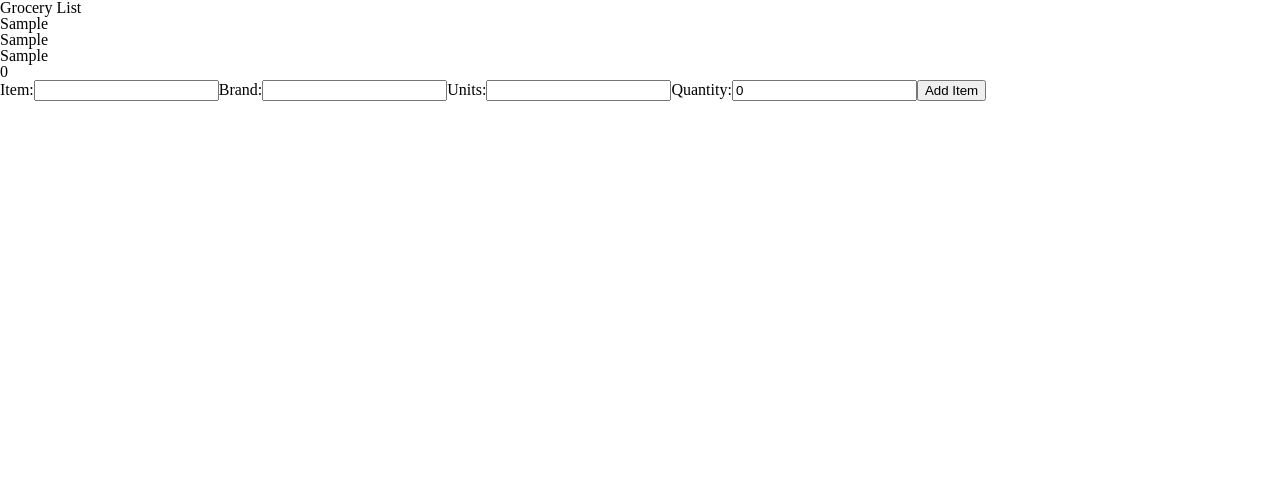
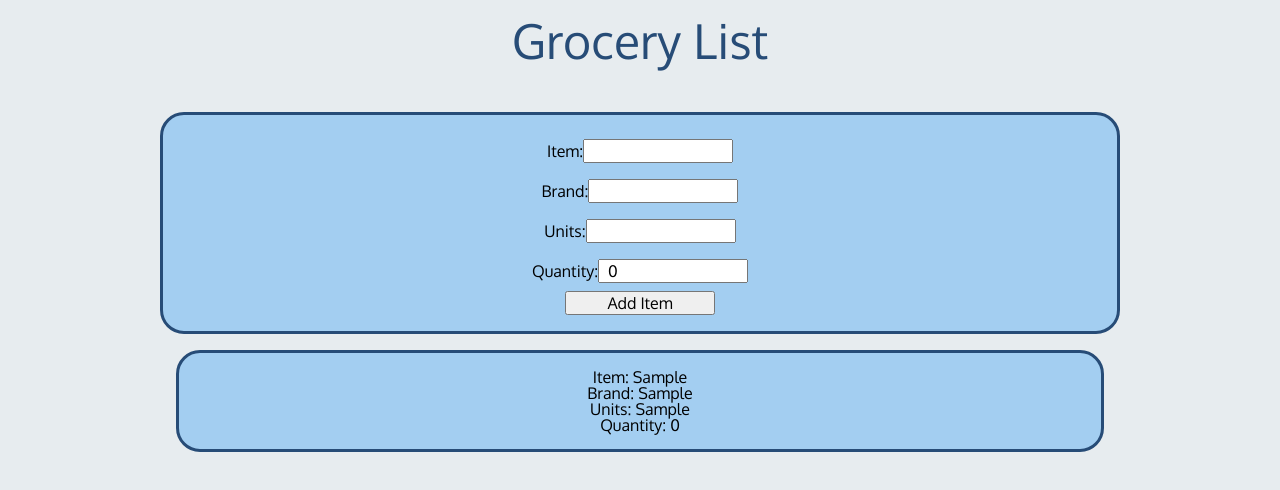
Before and after one commit to ryreiterman/react-groceries, a React app: page / in a window 1280 px wide. Both pictures are taken after typing "Sample", "Sample", "Sample" into the empty fields and a click on the button "Add Item". Built offline with nearby package versions, Linux system fonts and the light colour scheme.

Commit message:
Added basic styles

```diff
--- a/src/components/App.js
+++ b/src/components/App.js
@@ -34,28 +34,7 @@ export default function App(props) {
 		<div>
 			<h1>Grocery List</h1>
 
-			{/* <ul>
-				{groceryList.map(item => {
-					return <li>{item.brand}</li>;
-				})}
-			</ul> */}
-
-			<ul id="grocery-list">
-				{groceryList?.length
-					? groceryList.map((item, i) => {
-							return (
-								<>
-									<li key={item.item + '_' + i}>{item.item}</li>
-									<li key={item.brand + '_' + i}>{item.brand}</li>
-									<li key={item.units + '_' + i}>{item.units}</li>
-									<li key={item.quantity + '_' + i}>{item.quantity}</li>
-								</>
-							);
-					  })
-					: ''}
-			</ul>
-
-			<form className="task-form" onSubmit={addGrocery}>
+			<form className="grocery-form" onSubmit={addGrocery}>
 				<label htmlFor="item">
 					<span>Item:</span>
 					<input
@@ -94,6 +73,23 @@ export default function App(props) {
 				</label>
 				<button type="submit">Add Item</button>
 			</form>
+
+			<div id="grocery-list">
+				{groceryList?.length
+					? groceryList.map((item, i) => {
+							return (
+								<div className="grocery-item">
+									<div key={item.item + '_' + i}>Item: {item.item}</div>
+									<div key={item.brand + '_' + i}>Brand: {item.brand}</div>
+									<div key={item.units + '_' + i}>Units: {item.units}</div>
+									<div key={item.quantity + '_' + i}>
+										Quantity: {item.quantity}
+									</div>
+								</div>
+							);
+					  })
+					: ''}
+			</div>
 		</div>
 	);
 }
--- a/src/scss/styles.scss
+++ b/src/scss/styles.scss
@@ -1,2 +1,58 @@
-@import url("https://fonts.googleapis.com/css?family=Roboto:100,300,400,500,700");
+@import url('https://fonts.googleapis.com/css2?family=Oxygen&display=swap');
 @import "reset";
+
+html {
+  box-sizing: border-box;
+}
+*, *:before, *:after {
+  box-sizing: inherit;
+}
+
+body {
+  width: 75%;
+  margin: 1em auto;
+  background-color: #e7ecef;
+  font-family: 'Oxygen', sans-serif;
+}
+
+h1 {
+  font-size: 3rem;
+  text-align: center;
+  margin-bottom: 1em;
+  color: #274c77;
+}
+
+button, input {
+  font-family: inherit;
+  font-size: 100%;
+  width: 150px;
+  padding: 0 .5em;
+  margin: 0;
+  box-sizing: border-box;
+}
+
+.grocery-form {
+  display: flex;
+  flex-direction: column;
+  justify-content: center;
+  align-items: center;
+  padding: 1em;
+  border: 3px solid #274c77;
+  border-radius: 1.5em;
+  background-color: #a3cef1;
+}
+label {
+  padding: .5em;
+}
+
+.grocery-item {
+  display: flex;
+  flex-direction: column;
+  justify-content: center;
+  align-items: center;
+  margin: 1em;
+  padding: 1em;
+  border: 3px solid #274c77;
+  border-radius: 1.5em;
+  background-color: #a3cef1;
+}
```
Also changed, not shown: public/index.html (+1 -1 lines), public/css/styles.css, 2 other files.
